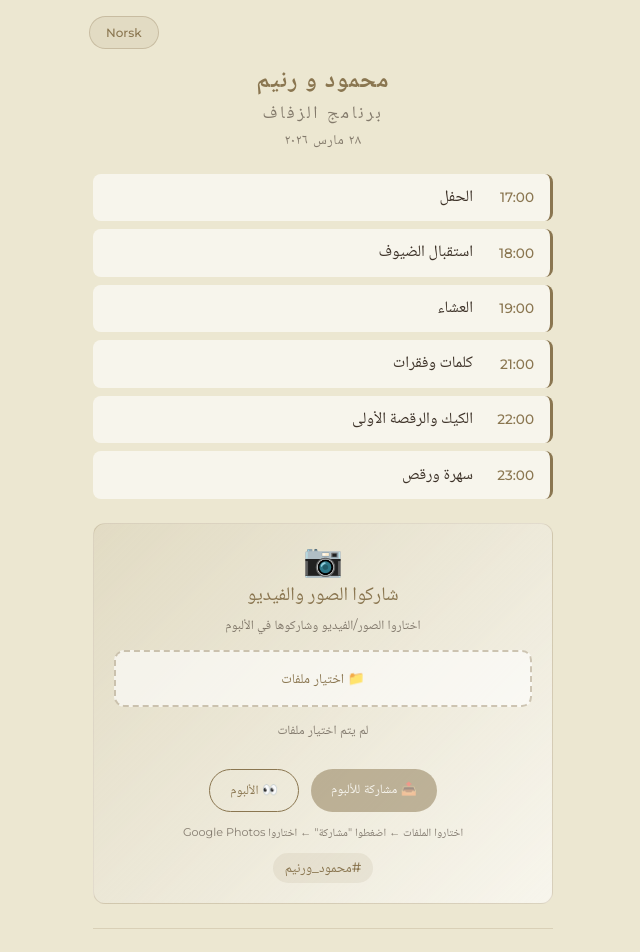
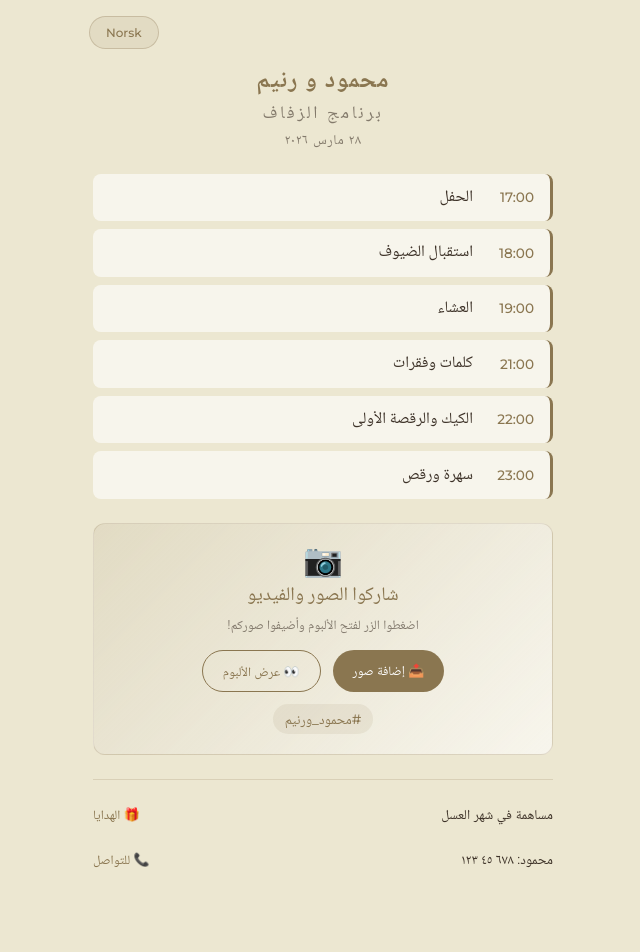
Before and after one commit to mahmoudAndRanim/wedding-program, a React (Vite) app: page / in a window 1280 px wide. Shown: the top 952 px of the page, without its empty margins (317-957 px from the left). After the commit the page ends 909 px from the top, so only its background shows below. Built offline with nearby package versions, Linux system fonts and the light colour scheme.

Commit message:
Simplify photo sharing - direct album link

```diff
--- a/src/App.jsx
+++ b/src/App.jsx
@@ -67,13 +67,9 @@ const translations = {
     getDirections: 'Veibeskrivelse',
     addToCalendar: 'Legg til i kalender',
     photoTitle: 'Del bilder & video',
-    photoDesc: 'Velg bilder/videoer og del til albumet',
-    photoSelect: 'Velg filer',
-    photoShare: 'Del til album',
-    photoView: 'Se album',
-    photoTip: 'Velg filer → Trykk "Del til album" → Velg Google Photos',
-    photoSelected: 'valgt',
-    photoNone: 'Ingen filer valgt',
+    photoDesc: 'Trykk knappen for å åpne albumet og legg til dine bilder!',
+    photoAddBtn: 'Legg til bilder',
+    photoViewBtn: 'Se albumet',
     gift: 'Ønskeliste',
     giftValue: 'Bidrag til bryllupsreise',
     contact: 'Kontakt',
@@ -104,13 +100,9 @@ const translations = {
     getDirections: 'الاتجاهات',
     addToCalendar: 'أضف للتقويم',
     photoTitle: 'شاركوا الصور والفيديو',
-    photoDesc: 'اختاروا الصور/الفيديو وشاركوها في الألبوم',
-    photoSelect: 'اختيار ملفات',
-    photoShare: 'مشاركة للألبوم',
-    photoView: 'الألبوم',
-    photoTip: 'اختاروا الملفات ← اضغطوا "مشاركة" ← اختاروا Google Photos',
-    photoSelected: 'ملفات',
-    photoNone: 'لم يتم اختيار ملفات',
+    photoDesc: 'اضغطوا الزر لفتح الألبوم وأضيفوا صوركم!',
+    photoAddBtn: 'إضافة صور',
+    photoViewBtn: 'عرض الألبوم',
     gift: 'الهدايا',
     giftValue: 'مساهمة في شهر العسل',
     contact: 'للتواصل',
@@ -124,38 +116,8 @@ const translations = {
 function App() {
   const [lang, setLang] = useState('ar')
   const [currentEvent, setCurrentEvent] = useState(-1)
-  const [selectedFiles, setSelectedFiles] = useState([])
   const t = translations[lang]
   const isArabic = lang === 'ar'
-
-  const handleFileSelect = (e) => {
-    const files = Array.from(e.target.files)
-    setSelectedFiles(files)
-  }
-
-  const handleShare = async () => {
-    if (selectedFiles.length === 0) return
-
-    // Check if Web Share API with files is supported
-    if (navigator.canShare && navigator.canShare({ files: selectedFiles })) {
-      try {
-        await navigator.share({
-          files: selectedFiles,
-          title: 'Mahmoud & Ranim Wedding',
-          text: t.hashtag,
-        })
-        setSelectedFiles([])
-      } catch (err) {
-        if (err.name !== 'AbortError') {
-          // Fallback to opening album
-          window.open(PHOTO_ALBUM_URL, '_blank')
-        }
-      }
-    } else {
-      // Fallback for browsers that don't support file sharing
-      window.open(PHOTO_ALBUM_URL, '_blank')
-    }
-  }
 
   useEffect(() => {
     setCurrentEvent(getCurrentEventIndex())
@@ -231,43 +193,15 @@ function App() {
           <h3 className="photo-title">{t.photoTitle}</h3>
           <p className="photo-desc">{t.photoDesc}</p>
 
-          {/* File selection */}
-          <div className="file-upload-area">
-            <input
-              type="file"
-              id="photo-input"
-              accept="image/*,video/*"
-              multiple
-              onChange={handleFileSelect}
-              className="file-input"
-            />
-            <label htmlFor="photo-input" className="file-label">
-              📁 {t.photoSelect}
-            </label>
-
-            {selectedFiles.length > 0 ? (
-              <div className="file-count">
-                ✓ {selectedFiles.length} {t.photoSelected}
-              </div>
-            ) : (
-              <div className="file-count empty">{t.photoNone}</div>
-            )}
-          </div>
-
           <div className="photo-buttons">
-            <button
-              onClick={handleShare}
-              className={`photo-btn upload ${selectedFiles.length === 0 ? 'disabled' : ''}`}
-              disabled={selectedFiles.length === 0}
-            >
-              📤 {t.photoShare}
-            </button>
+            <a href={PHOTO_ALBUM_URL} target="_blank" rel="noopener noreferrer" className="photo-btn upload">
+              📤 {t.photoAddBtn}
+            </a>
             <a href={PHOTO_ALBUM_URL} target="_blank" rel="noopener noreferrer" className="photo-btn view">
-              👀 {t.photoView}
+              👀 {t.photoViewBtn}
             </a>
           </div>
 
-          <p className="photo-tip">{t.photoTip}</p>
           <div className="hashtag-tag">{t.hashtag}</div>
         </div>
       </section>
```
